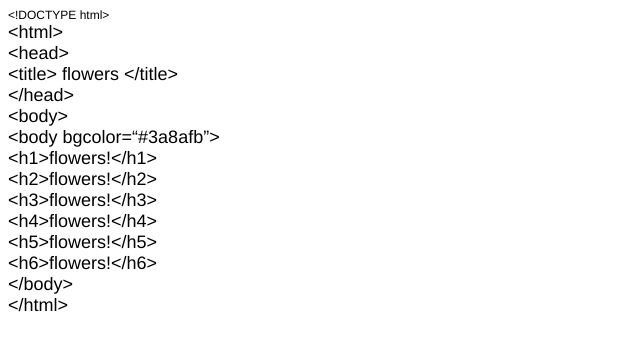
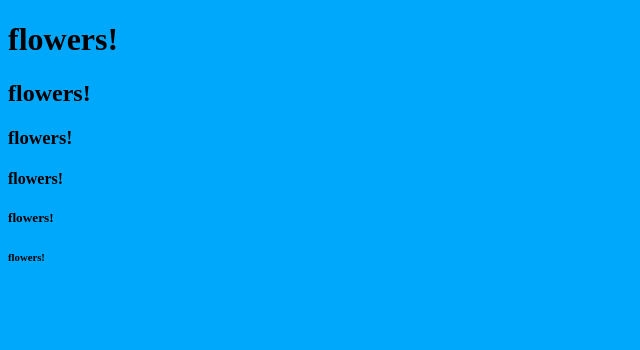
Before and after one commit to oscoowilboo/oscoowilboo.github.io, a plain HTML site: page index.html in a window 1280 px wide. Shown: the whole page, without its empty margins (0-640 px from the left). Drawn offline with Linux system fonts and the light colour scheme.

Commit message:
Update index.html
one more try

```diff
--- a/index.html
+++ b/index.html
@@ -1,32 +1,15 @@
-<!DOCTYPE html PUBLIC "-//W3C//DTD HTML 4.01//EN" "http://www.w3.org/TR/html4/strict.dtd">
+<!DOCTYPE html>
 <html>
 <head>
-  <meta http-equiv="Content-Type" content="text/html; charset=utf-8">
-  <meta http-equiv="Content-Style-Type" content="text/css">
-  <title></title>
-  <meta name="Generator" content="Cocoa HTML Writer">
-  <meta name="CocoaVersion" content="1671">
-  <style type="text/css">
-    p.p1 {margin: 0.0px 0.0px 0.0px 0.0px; font: 12.0px Helvetica}
-    p.p2 {margin: 0.0px 0.0px 0.0px 0.0px; line-height: 21.0px; font: 18.0px Helvetica; color: #000000; -webkit-text-stroke: #000000}
-    span.s1 {font-kerning: none}
-  </style>
+<title> flowers </title>
 </head>
 <body>
-<p class="p1">&lt;!DOCTYPE html&gt;</p>
-<p class="p2"><span class="s1">&lt;html&gt;</span></p>
-<p class="p2"><span class="s1">&lt;head&gt;</span></p>
-<p class="p2"><span class="s1">&lt;title&gt; flowers &lt;/title&gt;</span></p>
-<p class="p2"><span class="s1">&lt;/head&gt;</span></p>
-<p class="p2"><span class="s1">&lt;body&gt;</span></p>
-<p class="p2"><span class="s1">&lt;body bgcolor=“#3a8afb”&gt;</span></p>
-<p class="p2"><span class="s1">&lt;h1&gt;flowers!&lt;/h1&gt;</span></p>
-<p class="p2"><span class="s1">&lt;h2&gt;flowers!&lt;/h2&gt;</span></p>
-<p class="p2"><span class="s1">&lt;h3&gt;flowers!&lt;/h3&gt;</span></p>
-<p class="p2"><span class="s1">&lt;h4&gt;flowers!&lt;/h4&gt;</span></p>
-<p class="p2"><span class="s1">&lt;h5&gt;flowers!&lt;/h5&gt;</span></p>
-<p class="p2"><span class="s1">&lt;h6&gt;flowers!&lt;/h6&gt;</span></p>
-<p class="p2"><span class="s1">&lt;/body&gt;</span></p>
-<p class="p2"><span class="s1">&lt;/html&gt;</span></p>
+<body bgcolor=“#3a8afb”>
+<h1>flowers!</h1>
+<h2>flowers!</h2>
+<h3>flowers!</h3>
+<h4>flowers!</h4>
+<h5>flowers!</h5>
+<h6>flowers!</h6>
 </body>
 </html>
```
